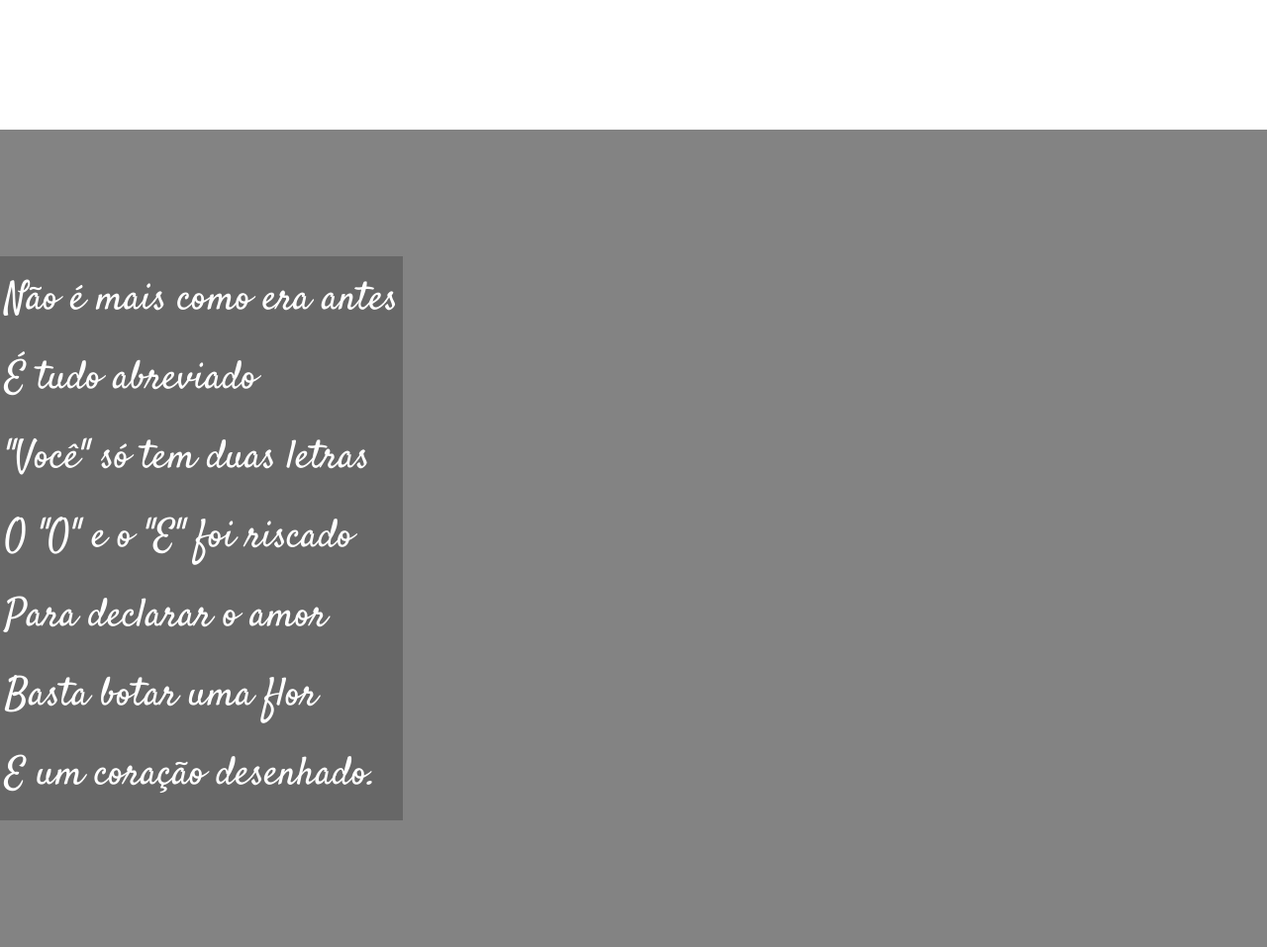
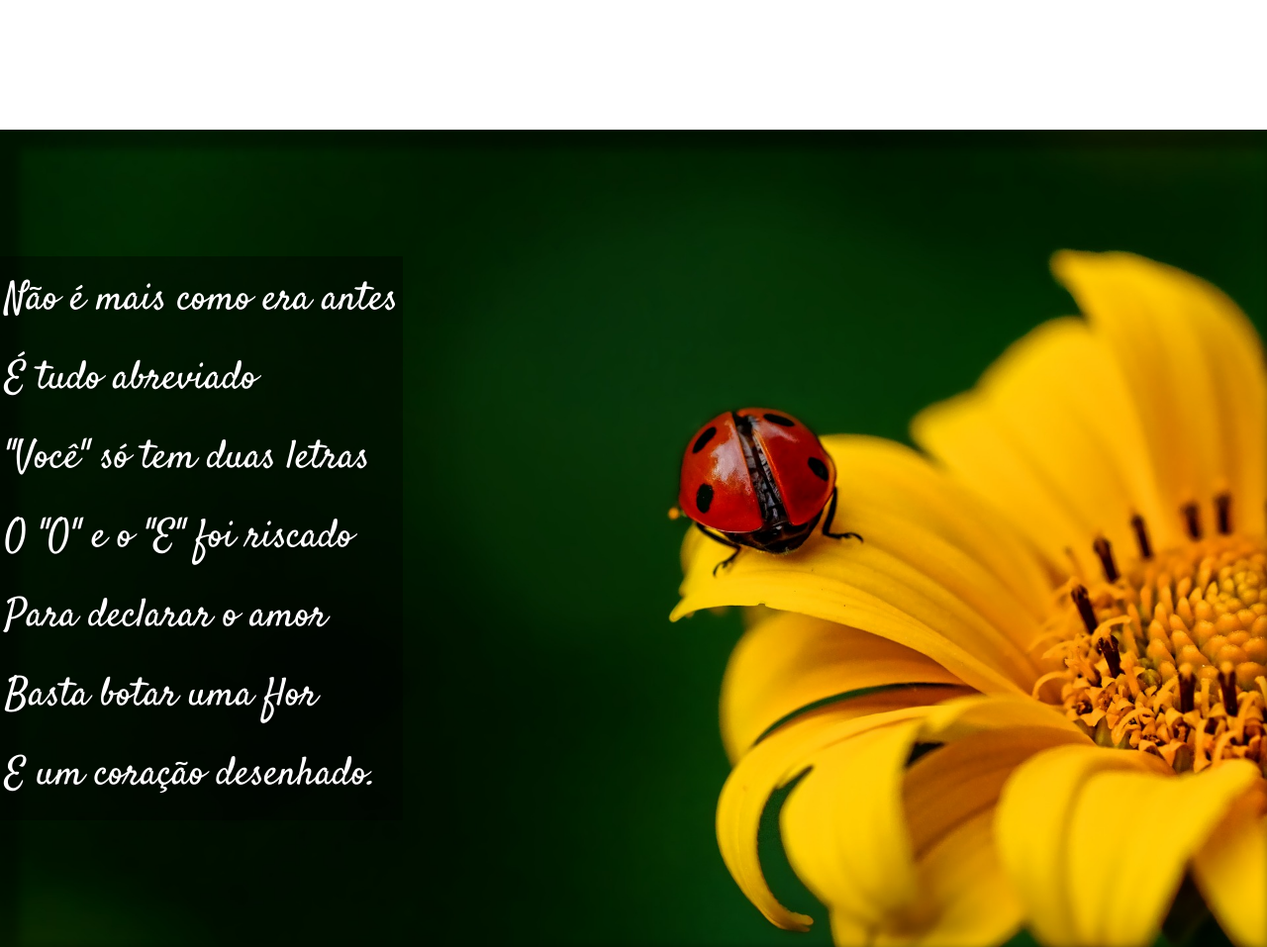
Before and after one commit to SMLmoraes/html-css, a plain HTML site: page exercicios/projetinho_cordel/index.html in a window 1280 px wide. Shown: the part 840-1797 px from the top of the page at 99% size. Drawn offline with Linux system fonts and the light colour scheme.

Commit message:
projeto cordel

```diff
--- a/exercicios/projetinho_cordel/index.html
+++ b/exercicios/projetinho_cordel/index.html
@@ -27,7 +27,7 @@
         </section>
 
 
-        <section class="img">
+        <section class="img" id="img01">
             <p>
                 Não é mais como era antes<br>
                 É tudo abreviado<br>
@@ -52,7 +52,7 @@
             </p>
         </section>
 
-        <section class="img">
+        <section class="normal">
             <p>
                 Pra piorar a liguagem<br>
                 O emoticom é um risco<br>
@@ -65,7 +65,7 @@
         </section>
 
 
-        <section class="normal">
+        <section class="img" id="img02">
             <p>
                 Tenho saudade das cartas<br>
                 Escritas com a própria mão<br>
@@ -79,7 +79,7 @@
 
 
 
-        <section class="img">
+        <section class="normal">
             <p>
                 Agora, escrevo e envio<br>
                 Chegando na mesma hora<br>
--- a/exercicios/projetinho_cordel/style.css
+++ b/exercicios/projetinho_cordel/style.css
@@ -9,6 +9,9 @@
 body{
     background-color: darkgray;
     height: 100%;
+}
+p{
+    text-shadow: 2px 2px 2px rgba(0, 0, 0, 0.308);
 }
 
 header{
@@ -49,11 +52,23 @@ section{
 .img{
     background-color: rgb(131, 131, 131);
     color: white;
+    background-position: right center;
+    background-size: cover;
+    box-shadow: inset 10px 10px 10px 10px rgba(0, 0, 0, 0.404);
+    background-attachment: fixed;
 }
 .img > p{
     display: inline-block;
-    background-color: rgba(0, 0, 0, 0.212);
+    background-color: rgba(0, 0, 0, 0.39);
     padding: 5px;
+}
+
+#img01{
+    background-image: url('imagens/background001.jpg');
+
+}
+#img02{
+    background-image: url('imagens/background002.jpg');
 }
 footer{
     background-color: black;
```
